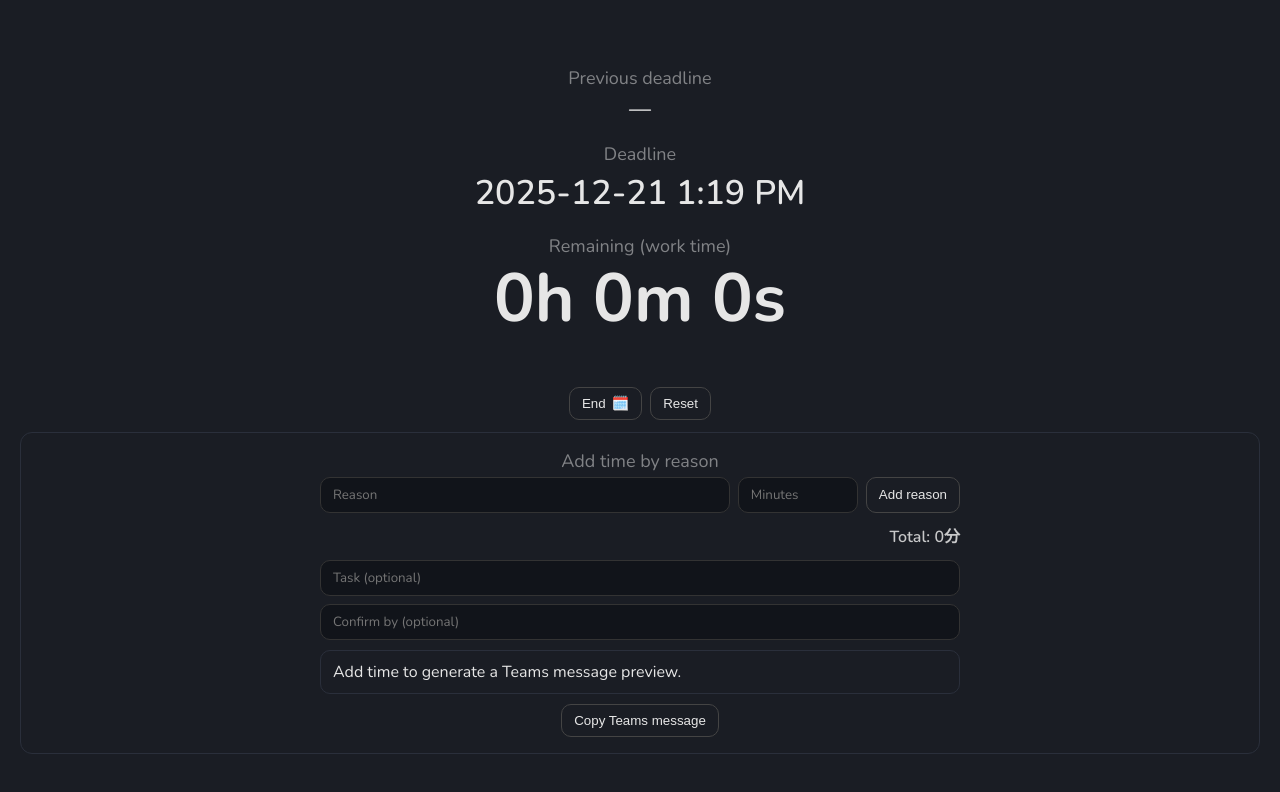
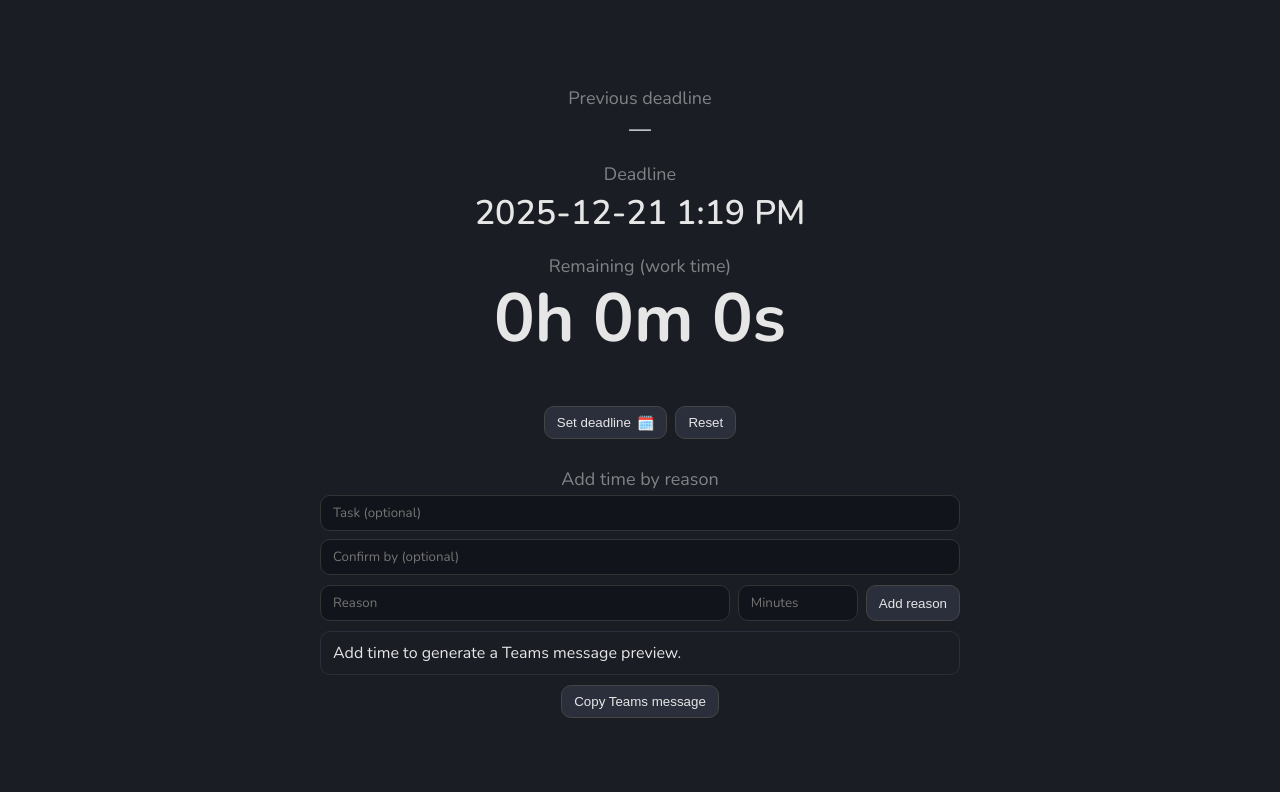
Before and after one commit to weiying-chen/work, a React (Vite) app: page / in a window 1280 px wide. Shown: the top 792 px of the page. Built offline with nearby package versions, Linux system fonts and the light colour scheme.

Commit message:
Update deadline message layout

```diff
--- a/src/App.tsx
+++ b/src/App.tsx
@@ -1,6 +1,6 @@
 import { useEffect, useMemo, useRef, useState } from 'react'
 
-import { formatDuration, formatTeamsMessage, type ReasonEntry } from './utils/deadlineHistory'
+import { formatTeamsMessage, type ReasonEntry } from './utils/deadlineHistory'
 import {
   fmtDateTime,
   fmtTime,
@@ -318,7 +318,7 @@ export default function App() {
           />
 
           <button onClick={openPicker} className="endButton" aria-label="Change end time">
-            End <span className="icon">🗓️</span>
+            Set deadline <span className="icon">🗓️</span>
           </button>
         </span>
 
@@ -329,6 +329,23 @@ export default function App() {
 
       <div className="message">
         <div className="label">Add time by reason</div>
+        <div className="messageFields">
+          <input
+            type="text"
+            value={messageTask}
+            onChange={(e) => setMessageTask(e.target.value)}
+            placeholder="Task (optional)"
+            aria-label="Task name"
+          />
+          <input
+            type="text"
+            value={messageAssignee}
+            onChange={(e) => setMessageAssignee(e.target.value)}
+            placeholder="Confirm by (optional)"
+            aria-label="Confirm by"
+          />
+        </div>
+
         <div className="reasonFields">
           <input
             type="text"
@@ -364,29 +381,6 @@ export default function App() {
           </div>
         )}
 
-        <div className="reasonActions">
-          <div className="reasonTotal">
-            Total: {formatDuration(reasonDrafts.reduce((sum, reason) => sum + reason.minutes, 0))}
-          </div>
-        </div>
-
-        <div className="messageFields">
-          <input
-            type="text"
-            value={messageTask}
-            onChange={(e) => setMessageTask(e.target.value)}
-            placeholder="Task (optional)"
-            aria-label="Task name"
-          />
-          <input
-            type="text"
-            value={messageAssignee}
-            onChange={(e) => setMessageAssignee(e.target.value)}
-            placeholder="Confirm by (optional)"
-            aria-label="Confirm by"
-          />
-        </div>
-
         <div className="messagePreview" aria-label="Teams message preview">
           {teamsMessage || 'Add time to generate a Teams message preview.'}
         </div>
--- a/src/index.css
+++ b/src/index.css
@@ -93,7 +93,7 @@ body {
 }
 
 button {
-  background: #1a1d24;
+  background: #2a2f3b;
   color: #e6e6e6;
   border: 1px solid #444;
   border-radius: 10px;
@@ -116,7 +116,6 @@ input {
 }
 
 .message {
-  border: 1px solid #2a2f3b;
   border-radius: 12px;
   padding: 16px;
   text-align: center;
@@ -154,23 +153,6 @@ input {
   border-radius: 10px;
   padding: 6px 10px;
   text-align: left;
-}
-
-.reasonActions {
-  display: flex;
-  gap: 12px;
-  justify-content: flex-end;
-  align-items: center;
-  margin-bottom: 12px;
-  max-width: 640px;
-  margin-left: auto;
-  margin-right: auto;
-}
-
-.reasonTotal {
-  font-size: 16px;
-  font-weight: 600;
-  opacity: 0.85;
 }
 
 .messagePreview {
```
